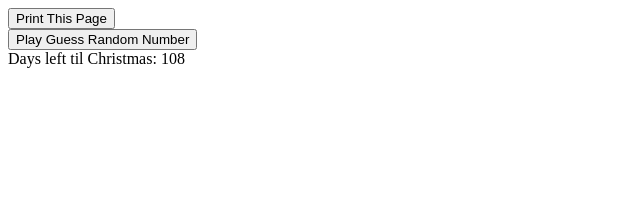
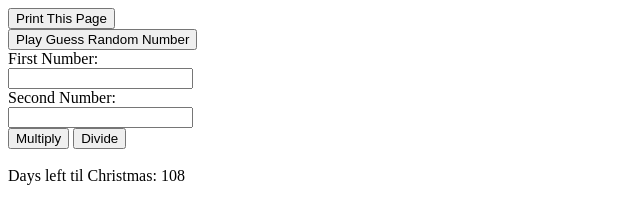
Before and after one commit to Alpha-W0lf/JavaScript-w3resource-Exercises, a plain HTML site: page index.html in a window 1280 px wide. Shown: the whole page, without its empty margins (0-640 px from the left). Drawn offline with Linux system fonts and the light colour scheme.

Commit message:
adding form for exercise 10

```diff
--- a/app.js
+++ b/app.js
@@ -159,5 +159,6 @@ function whenChristmas() {
 whenChristmas();
 
 // 10. Write a JavaScript program to calculate multiplication and division of two numbers (input from user).  Go to the editor
-// Sample form :
-// sample form :
+// Make a form with text boxes for user to input 2 numbers
+// Add two buttons. One for multiply. One for divide.
+// Display result after button click.
--- a/index.html
+++ b/index.html
@@ -10,6 +10,15 @@
     <button onclick="printButton()">Print This Page</button>
     <br>
     <button onclick="guessRand()">Play Guess Random Number</button>
+    <form action="/app.js" method="post">
+        <label for="num1">First Number:</label><br>
+        <input type="text"><br>
+        <label for="num2">Second Number:</label><br>
+        <input type="text"><br>
+        <input type="submit" value="Multiply">
+        <input type="submit" value="Divide"><br>
+
+    </form>
 
     <script src="app.js"></script>
 </body>
```
